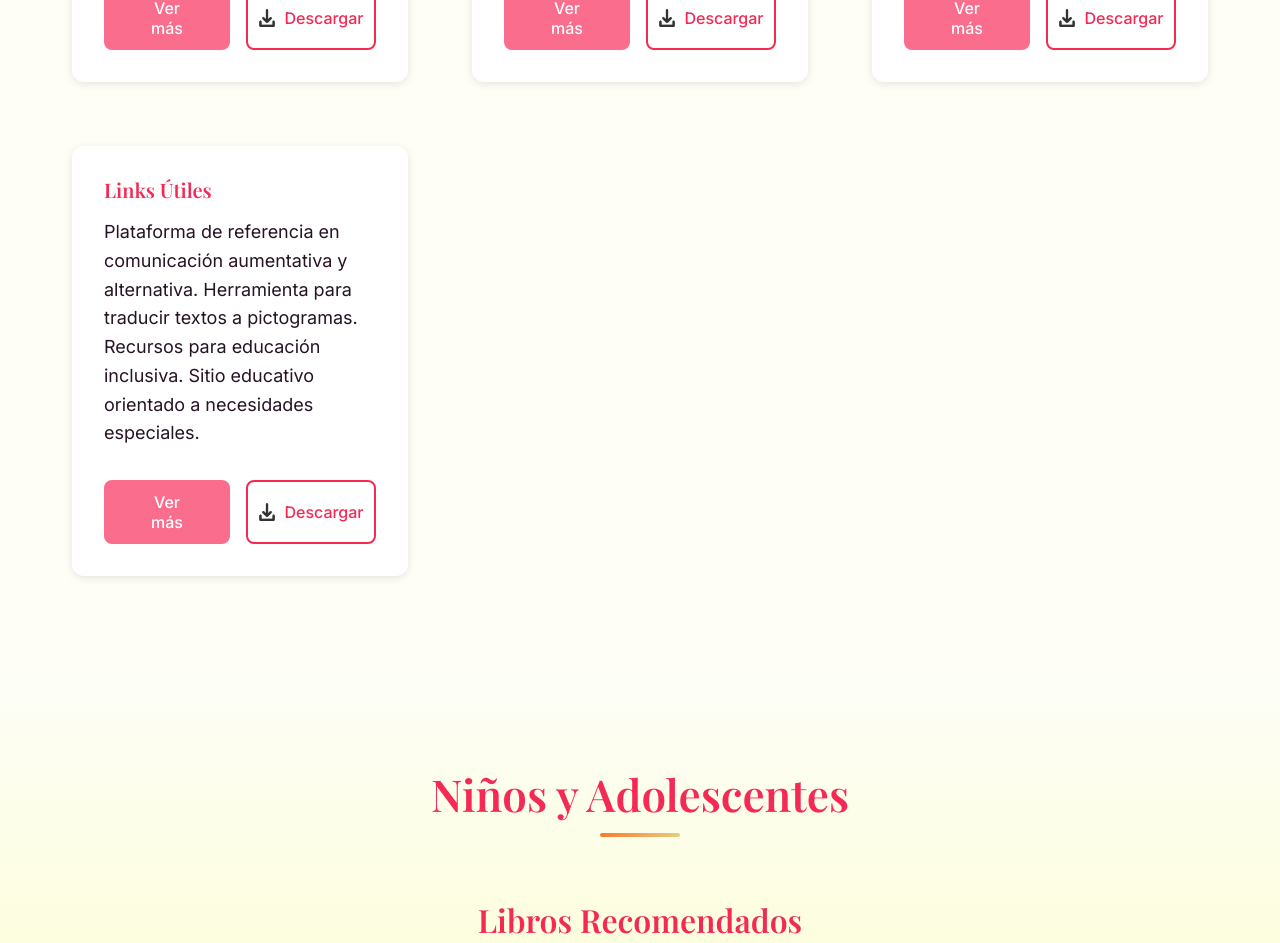
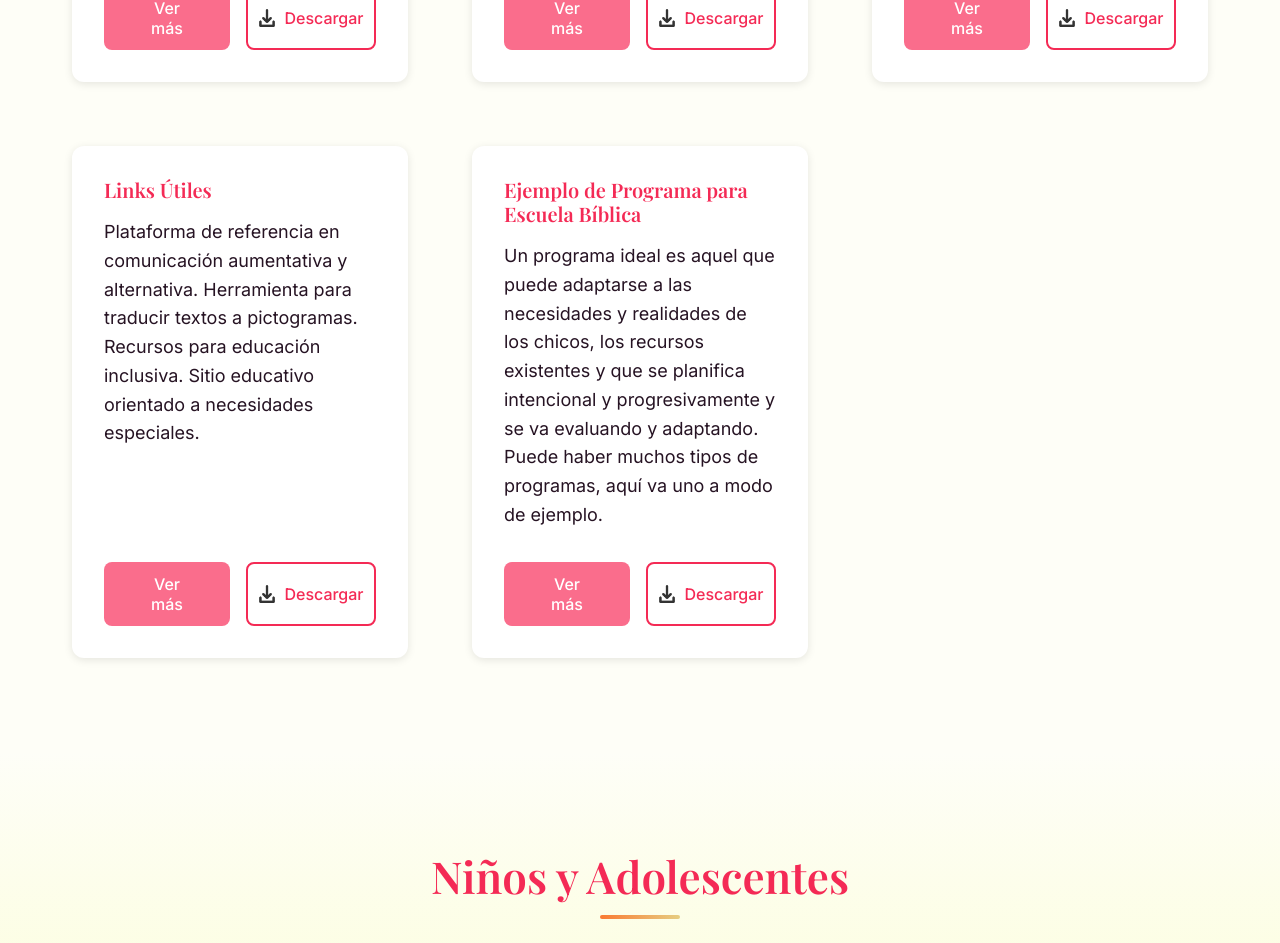
Before and after one commit to AgustinCevello/sembrarlapalabra, a React (Vite) app: page / in a window 1280 px wide. Shown: the part 2270-3213 px from the top of the page. Built offline with nearby package versions, Linux system fonts and the light colour scheme.

Commit message:
agregue ejemplo de programa para escuela biblica

```diff
--- a/src/data/inclusionData.js
+++ b/src/data/inclusionData.js
@@ -1,11 +1,4 @@
-// =================================================================
-// IMPORTACIÓN DE IMÁGENES
-// =================================================================
 import TapaEnsenanzaInclusivaImg from "../assets/images/TapasDeLibros/TapaEnseñanzaBiblicaInclusiva.png";
-
-// =================================================================
-// DATOS DE INCLUSIÓN
-// =================================================================
 
 export const inclusionData = {
   libro: {
@@ -49,5 +42,12 @@ export const recursosInclusionData = [
     descripcion: "Plataforma de referencia en comunicación aumentativa y alternativa. Herramienta para traducir textos a pictogramas. Recursos para educación inclusiva. Sitio educativo orientado a necesidades especiales.",
     fileId: "17pDHjE5LJcIPZcT85pyWP6sAnbMqQ0tV",
     categoria: "recurso"
+  },
+    {
+    id: 5,
+    titulo: "Ejemplo de Programa para Escuela Bíblica",
+    descripcion: "Un programa ideal es aquel que puede adaptarse a las necesidades y realidades de los chicos, los recursos existentes y que se planifica intencional y progresivamente y se va evaluando y adaptando. Puede haber muchos tipos de programas, aquí va uno a modo de ejemplo.",
+    fileId: "1wpfQOlkKpOgmwX38baxh0LmoxKLGd4z1",
+    categoria: "recurso"
   }
 ];
```
